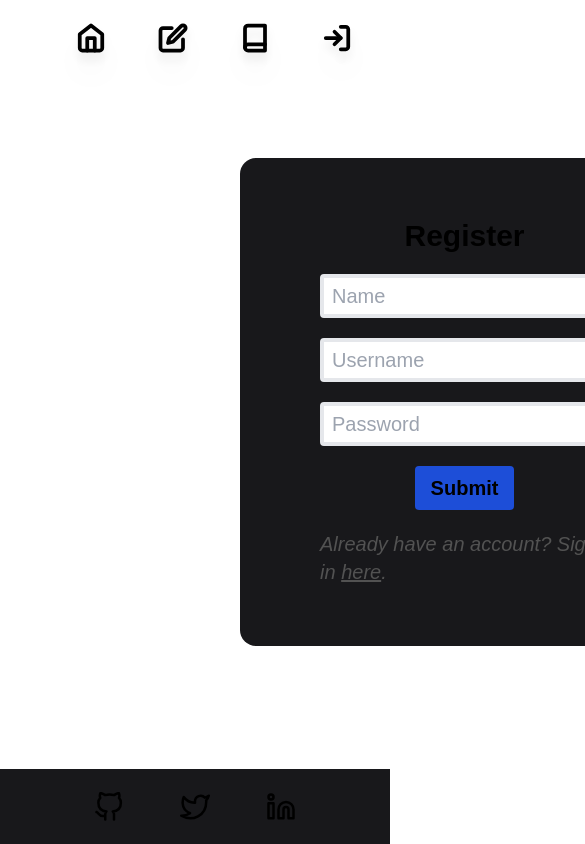
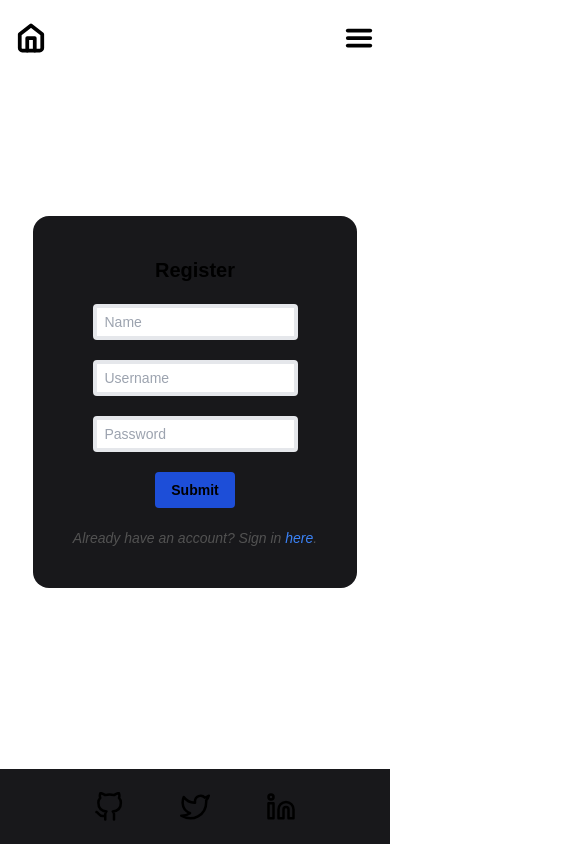
Before and after one commit to PranjalG420/portfolio-creator, a Next.js app: page /register in a window 390 px wide. Shown: the top 844 px of the page, 585 px wide, since content can reach past the window. Built offline with nearby package versions, Linux system fonts and the light colour scheme; no server answers.

Commit message:
Added mobile menus

```diff
--- a/components/navbar.tsx
+++ b/components/navbar.tsx
@@ -1,54 +1,100 @@
 import React, { useState } from "react";
 import { useSession, signIn, signOut } from "next-auth/react";
 import { json } from "stream/consumers";
-import { Settings, LogIn, Home, Sun, Book, Edit, LogOut } from "react-feather";
+import {
+    Settings,
+    LogIn,
+    Home,
+    Sun,
+    Book,
+    Edit,
+    LogOut,
+    Menu,
+    X,
+} from "react-feather";
 
 export default function navbar(props) {
-    const { data: session } = useSession();
-
+    const { data: session, status } = useSession();
+    const [hamburger, setHamburger] = useState(true);
+    function switchHamburger() {
+        setHamburger(!hamburger);
+    }
     return (
-        <div className="drop-shadow-xl z-20 px-5 min-h-[75px] sticky top-0 right-0 left-0 flex justify-between items-center font-semibold md:text-xl">
+        <div className="z-20 min-h-[75px] sticky top-0 right-0 left-0 flex justify-between items-center font-semibold md:text-xl">
             <div className="flex justify-between">
                 <a
                     href="/"
-                    className="px-4 py-2 rounded hover:bg-slate-300 hover:text-black transition-colors ml-10"
+                    className="px-4 py-2 rounded hover:bg-slate-300 hover:text-black transition-colors md:ml-10"
                 >
                     <Home strokeWidth={3} size={30} />
                 </a>
+            </div>
+            <div>
+                <button
+                    className="px-4 py-2 rounded md:hidden"
+                    onClick={switchHamburger}
+                >
+                    {hamburger ? (
+                        <Menu strokeWidth={3} size={30} />
+                    ) : (
+                        <X strokeWidth={3} size={30} />
+                    )}
+                </button>
+            </div>
+            <div
+                className={
+                    `fixed top-[60px] md:top-5 flex flex-col md:flex md:flex-row md:justify-between transition-all md:right-0 ` +
+                    (hamburger ? "right-[-100%]" : "right-0")
+                }
+            >
                 <a
                     href="/posts/react"
-                    className="px-4 py-2 rounded hover:bg-slate-300 hover:text-black transition-colors ml-5"
+                    className="px-4 py-2 flex flex-row items-center justify-end rounded hover:bg-slate-300 hover:text-black transition-colors md:ml-5"
                 >
+                    <p className="mr-5 px-2 py-1 bg-white rounded text-black md:hidden">
+                        Posts
+                    </p>
                     <Edit strokeWidth={3} size={30} />
                 </a>
                 <a
                     href="/about"
-                    className="px-4 py-2 rounded hover:bg-slate-300 hover:text-black transition-colors ml-5"
+                    className="px-4 py-2 rounded flex flex-row justify-end items-center hover:bg-slate-300 hover:text-black transition-colors md:ml-5"
                 >
+                    <p className="mr-5 px-2 py-1 bg-white rounded text-black md:hidden">
+                        About
+                    </p>
                     <Book strokeWidth={3} size={30} />
                 </a>
-            </div>
-            <div className="flex justify-between">
                 {(session && (
                     //This displays when logged in
-                    <div className="flex items-center">
-                        <p className="px-4 py-2 border-4 rounded">
-                            {session.user.name}
+                    <div className="flex items-center flex-col md:flex-row">
+                        {/* <p className="px-4 py-2">
+                            |{session.user.image}| - user
+                        </p> */}
+                        <button className="px-4 py-2 rounded flex flex-row items-center hover:bg-slate-300 hover:text-black transition-colors md:ml-5">
+                            <p className="mr-5 px-2 py-1 bg-white rounded text-black md:hidden">
+                                Themes
                             </p>
-                        <button className="px-4 py-2 rounded hover:bg-slate-300 hover:text-black transition-colors ml-5">
                             <Sun strokeWidth={3} size={30} />
                         </button>
-
+                        <div>
                             <a
                                 href="/settings"
-                            className="px-4 py-2 rounded hover:bg-slate-300 hover:text-black transition-colors ml-5"
+                                className="px-4 py-2 rounded flex flex-row items-center justify-end hover:bg-slate-300 hover:text-black transition-colors md:ml-5"
                             >
+                                <p className="mr-5 px-2 py-1 bg-white rounded text-black md:hidden">
+                                    Settings
+                                </p>
                                 <Settings strokeWidth={3} size={30} />
                             </a>
+                        </div>
                         <button
                             onClick={() => signOut()}
-                            className="px-4 py-2 rounded hover:bg-slate-300 hover:text-black transition-colors mr-10 ml-5 "
+                            className="px-4 py-2 rounded flex flex-row items-center justify-end hover:bg-slate-300 hover:text-black transition-colors md:mr-10 md:ml-5 "
                         >
+                            <p className="mr-5 px-2 py-1 bg-white rounded text-black md:hidden">
+                                Log Out
+                            </p>
                             <LogOut strokeWidth={3} size={30} />
                         </button>
                     </div>
@@ -56,8 +102,11 @@ export default function navbar(props) {
                     //This displays when not logged in
                     <a
                         href="/login"
-                        className="px-4 py-2 rounded hover:bg-slate-300 hover:text-black transition-colors mr-10 ml-5 "
+                        className="px-4 py-2 rounded flex flex-row items-center justify-end hover:bg-slate-300 hover:text-black transition-colors md:mr-10 md:ml-5"
                     >
+                        <p className="mr-5 px-2 py-1 bg-white rounded text-black md:hidden">
+                            Log In
+                        </p>
                         <LogIn strokeWidth={3} size={30} />
                     </a>
                 )}
--- a/pages/404.tsx
+++ b/pages/404.tsx
@@ -3,15 +3,15 @@ import React from "react";
 export default function PageNotFound() {
     return (
         <>
-            <div className="flex flex-1 flex-col justify-center items-center h-screen font-sans">
-                <p className=" text-6xl font-bold">404 Not Found</p>
-                <p className="mt-5 text-neutral-500 italic">
+            <div className="flex flex-1 flex-col justify-center items-center h-screen font-sans mx-5">
+                <p className="text-3xl md:text-6xl font-bold">404 Not Found</p>
+                <p className="mt-5 text-sm md:text-lg text-neutral-500 italic">
                     It seems the page you are searching for simply does not
                     exist. Maybe you entered something wrong.
                 </p>
                 <a
                     href="/"
-                    className="bg-blue-700 px-4 py-2 rounded text-3xl mt-7 font-semibold hover:bg-slate-300 hover:text-black transition-colors"
+                    className="bg-blue-700 px-4 py-2 rounded text-lg md:text-3xl mt-7 font-semibold hover:bg-slate-300 hover:text-black transition-colors"
                 >
                     Back to Home
                 </a>
--- a/pages/api/auth/[...nextauth].ts
+++ b/pages/api/auth/[...nextauth].ts
@@ -8,6 +8,9 @@ export default NextAuth({
     callbacks: {
         async redirect({ url, baseUrl }) {
             return baseUrl;
+        },
+        async session({ session, token, user }) {
+            return session;
         },
     },
     pages: {
--- a/pages/register.tsx
+++ b/pages/register.tsx
@@ -24,17 +24,19 @@ export default function Register() {
     };
     return (
         <>
-            <div className="flex justify-around md:text-xs mx-60">
+            <div className="flex justify-around">
                 <form
                     onSubmit={handleSend}
-                    className="text-xl flex flex-col items-center mt-10 rounded-2xl px-20 py-[60px] bg-zinc-900"
+                    className="text-xl flex flex-col items-center mt-10 rounded-2xl p-10 md:px-20 md:py-[60px] bg-zinc-900"
                 >
-                    <label className="text-3xl font-bold">Register</label>
+                    <label className="text-xl md:text-3xl font-bold">
+                        Register
+                    </label>
                     <div>
                         <input
                             type="text"
                             placeholder="Name"
-                            className="px-2 py-1 rounded border-4 mt-5"
+                            className="px-2 py-1 rounded border-4 mt-5 text-sm md:text-xl"
                             onChange={(e) => {
                                 setName(e.target.value);
                             }}
@@ -44,7 +46,7 @@ export default function Register() {
                         <input
                             type="text"
                             placeholder="Username"
-                            className="px-2 py-1 rounded border-4 mt-5"
+                            className="px-2 py-1 rounded border-4 mt-5 text-sm md:text-xl"
                             onChange={(e) => {
                                 setUser(e.target.value);
                             }}
@@ -54,7 +56,7 @@ export default function Register() {
                         <input
                             type="password"
                             placeholder="Password"
-                            className="px-2 py-1 rounded border-4 mt-5"
+                            className="px-2 py-1 rounded border-4 my-5 text-sm md:text-xl"
                             onChange={(e) => {
                                 setPassword(e.target.value);
                             }}
@@ -62,15 +64,15 @@ export default function Register() {
                     </div>
                     <button
                         type="submit"
-                        className="px-4 py-2 bg-blue-700 font-semibold rounded hover:bg-slate-300 hover:text-black transition-colors my-5"
+                        className="text-sm md:text-2xl px-4 py-2 bg-blue-700 font-semibold rounded hover:bg-slate-300 hover:text-black transition-colors"
                     >
                         Submit
                     </button>
-                    <label className="text-xl text-neutral-600 italic">
+                    <label className="text-sm md:text-xl text-neutral-600 italic mt-5">
                         Already have an account? Sign in{" "}
                         <a
                             href="/login"
-                            className="hover:text-blue-500 transition-colors underline"
+                            className="text-blue-500 transition-colors "
                         >
                             here
                         </a>
```
Also changed, not shown: pages/login.tsx (+10 -8 lines). Lines whose indentation alone changed are shown as unchanged.
